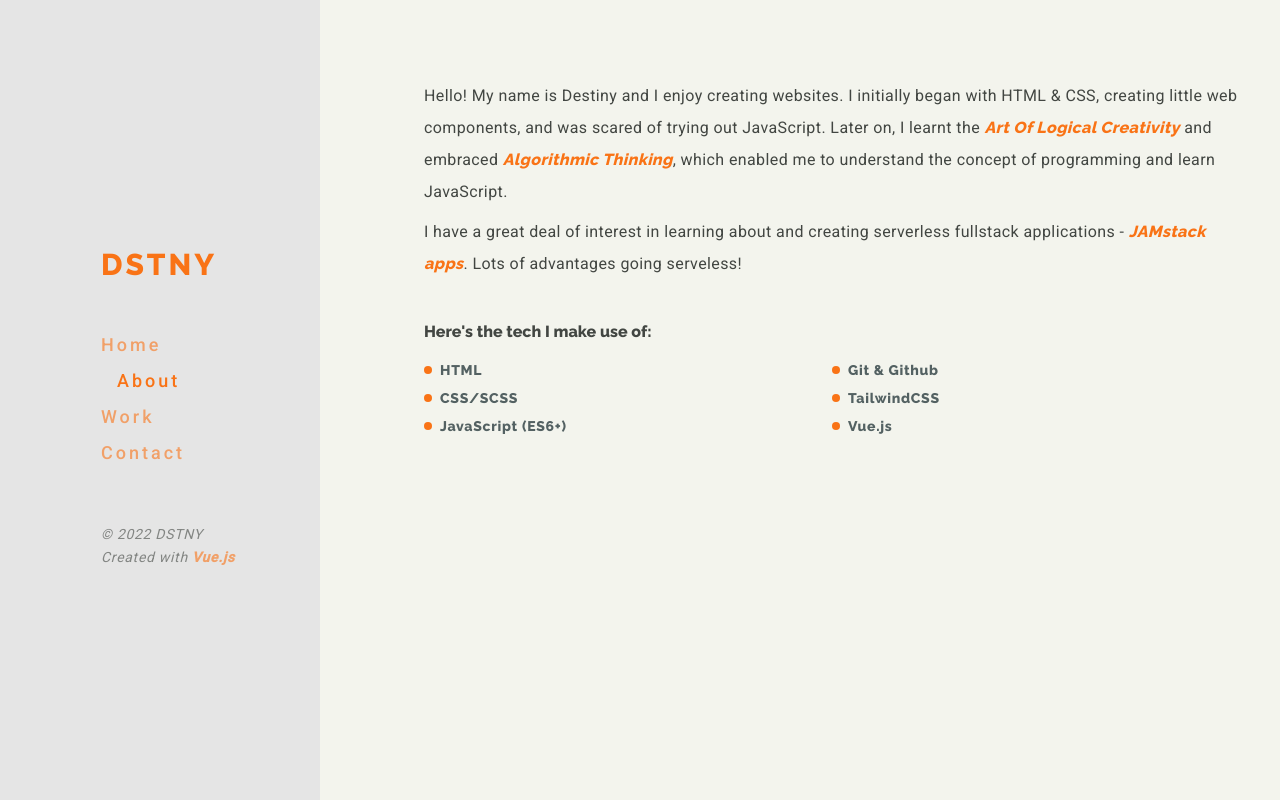
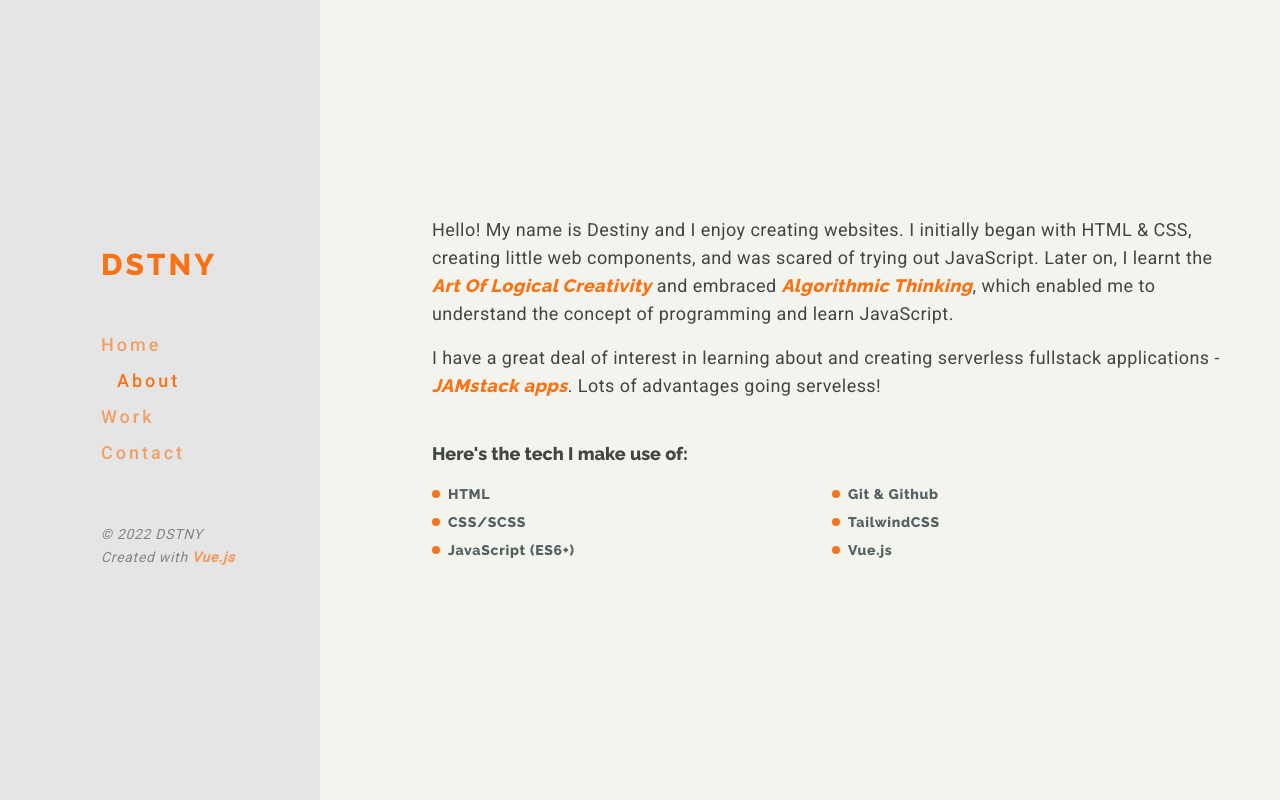
Before and after one commit to LucSil/portfolio-ver-0.1, a Vue app: page /about in a window 1280 px wide. Built offline with nearby package versions, Linux system fonts and the light colour scheme.

Commit message:
responsive design for min-width:1024px

```diff
--- a/src/views/About.vue
+++ b/src/views/About.vue
@@ -1,8 +1,10 @@
 <template>
-  <section class="page mt-10 sm:mt-20 px-6 sm:px-10 text-10-a">
+  <section
+    class="page h-screen mt-20 sm:mt-0 lg:mt-0 mx-6 sm:mx-10 lg:mx-12 text-10-a grid sm:place-items-center"
+  >
     <div class="main">
       <!-- About Me -->
-      <p class="text-base leading-8 font-roboto sm:tracking-wide">
+      <p class="text-base lg:text-lg leading-8 font-roboto sm:tracking-wide">
         Hello! My name is Destiny and I enjoy creating websites. I initially
         began with HTML & CSS, creating little web components, and was scared of
         trying out JavaScript. Later on, I learnt the
@@ -13,7 +15,9 @@
       </p>
 
       <!-- Interests -->
-      <p class="text-base font-roboto leading-8 sm:tracking-wide mt-2">
+      <p
+        class="text-base lg:text-lg font-roboto leading-8 sm:tracking-wide mt-4"
+      >
         I have a great deal of interest in learning about and creating
         serverless fullstack applications -
         <em class="text-10-b font-raleway">JAMstack apps</em>. Lots of
@@ -21,7 +25,7 @@
       </p>
 
       <!-- Technology used -->
-      <div class="text-base mt-10 mb-4">
+      <div class="text-base lg:text-lg mt-10 mb-4">
         <p class="mb-4 font-raleway">Here's the tech I make use of:</p>
         <section class="grid grid-cols-2 text-30%">
           <!-- Grid Col 1 -->
```
